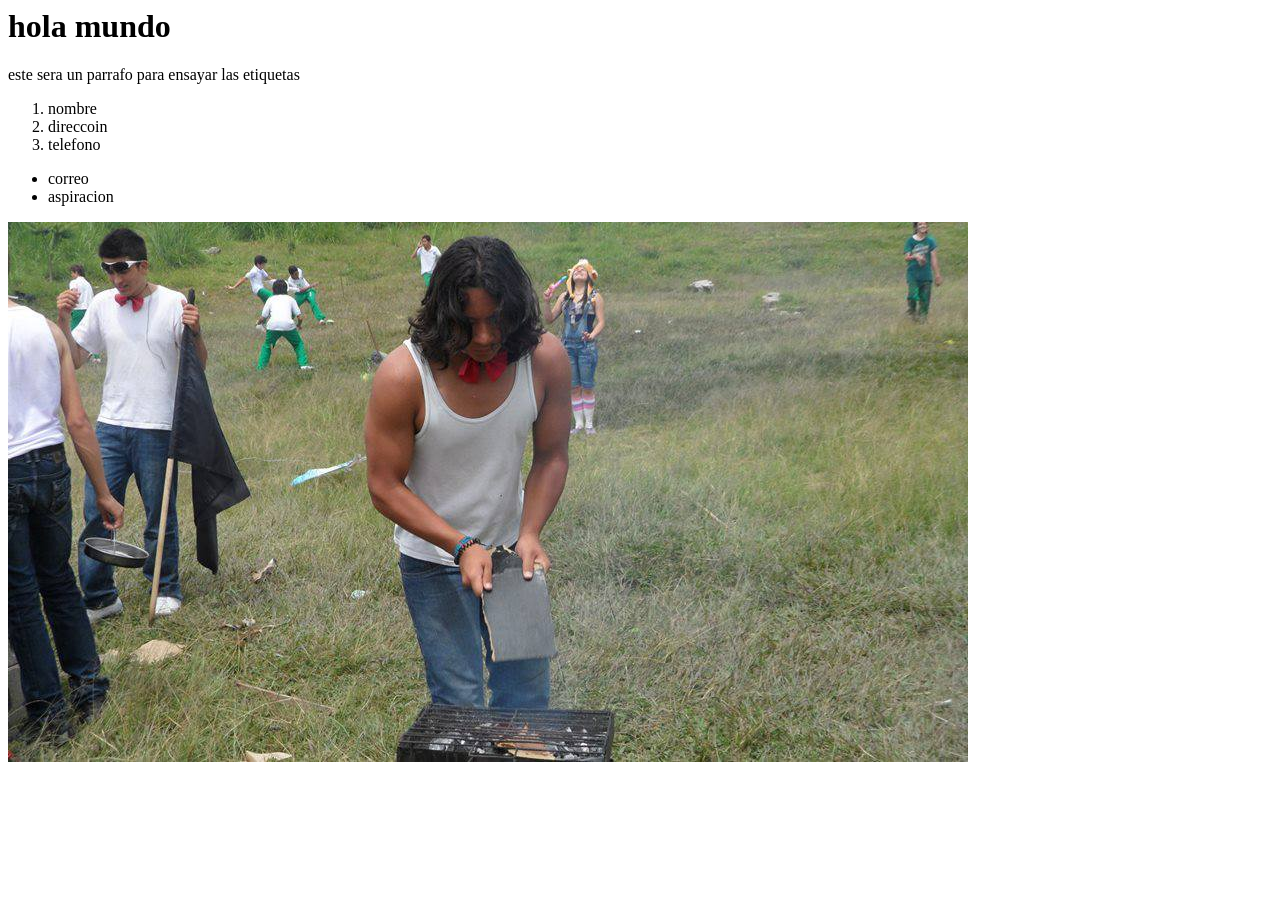
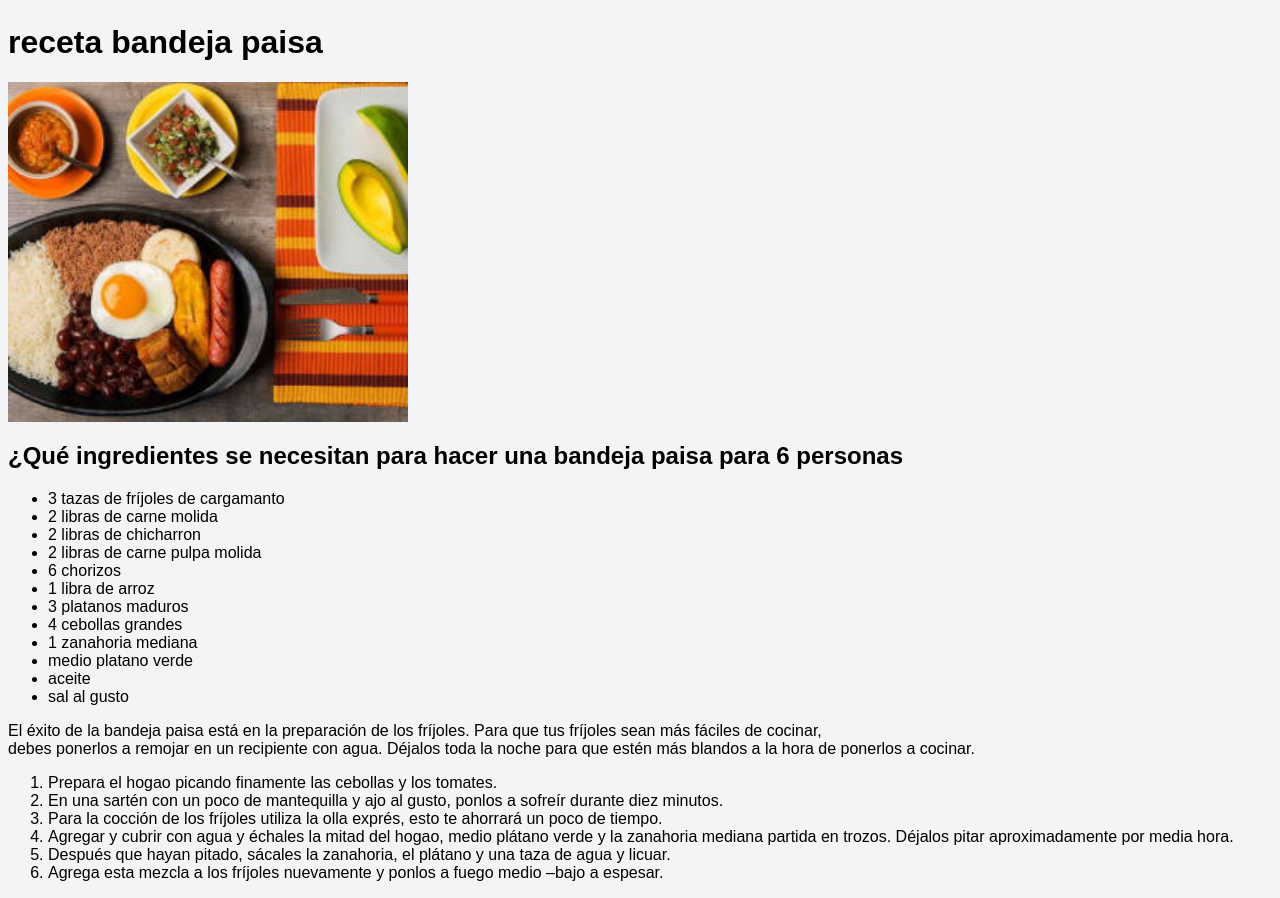
Before and after one commit to yesidga/Entrega-Modulo-1-01-Conceptos-B-sicos-Tarea-01-Ejercicio-1, a plain HTML site: page index.html in a window 1280 px wide. Before the commit the page ends 800 px from the top, so only its background shows below. Drawn offline with Linux system fonts and the light colour scheme.

Commit message:
cambios a la pagina html

```diff
--- a/index.html
+++ b/index.html
@@ -4,25 +4,61 @@
         <meta charset="UTF-8">
         <meta http-equiv="X-UA-Compatible" content="IE=edge">
         <meta name="viewport" content="width=device-width, initial-escale=1.0">
+        <style>
+            body {
+               background-color: #f3f4f5;
+               text-align: left;
+               font-family: 'arial', Courier, monospace;
+            }
+            img{
+                width: 400px;
+            }
+            h1{
+              color: black;
+              margin-top: 24px;
+            }
+
+           /* ul{
+                list-style: none;
+            }
+            li{
+              font-size: 20px;
+            }*/
+
+          </style>
         <title>academia geek</title>
 
     </head>
     <body>
-        <h1>hola mundo</h1>
-        <p>
-            este sera un parrafo para ensayar las etiquetas
-        </p>
+        <h1>receta bandeja paisa</h1>
+        <img src="images/bandeja-paisa.jpg" title="bandeja paisa">
+        <h2>¿Qué ingredientes se necesitan para hacer una bandeja paisa para 6 personas</h2>
+
+
+        <ul>
+            <li>3 tazas de fríjoles de cargamanto</li>
+            <li>2 libras de carne molida</li>
+            <li>2 libras de chicharron</li>
+            <li>2 libras de carne pulpa molida</li>
+            <li>6 chorizos</li>
+            <li>1 libra de arroz</li>
+            <li>3 platanos maduros</li>
+            <li>4 cebollas grandes</li>
+            <li>1 zanahoria mediana</li>
+            <li>medio platano verde</li>
+            <li>aceite</li>
+            <li>sal al gusto</li>
+        </ul>
+        <p>El éxito de la bandeja paisa está en la preparación de los fríjoles. Para que tus fríjoles sean más fáciles de cocinar,<br>
+            debes ponerlos a remojar en un recipiente con agua. Déjalos toda la noche para que estén más blandos a la hora de ponerlos a cocinar.</p>
         <ol>
-            <li>nombre</li>
-            <li>direccoin</li>
-            <li>telefono</li>
+            <li>Prepara el hogao picando finamente las cebollas y los tomates.</li>
+            <li>En una sartén con un poco de mantequilla y ajo al gusto, ponlos a sofreír durante diez minutos.</li>
+            <li>Para la cocción de los fríjoles utiliza la olla exprés, esto te ahorrará un poco de tiempo.</li>
+            <li> Agregar y cubrir con agua y échales la mitad del hogao, medio plátano verde y la zanahoria mediana partida en trozos. Déjalos pitar aproximadamente por media hora.</li>
+            <li>Después que hayan pitado, sácales la zanahoria, el plátano y una taza de agua y licuar. </li>
+            <li>Agrega esta mezcla a los fríjoles nuevamente y ponlos a fuego medio –bajo a espesar.</li>
         </ol>
-        <ul>
-            <li>correo</li>
-            <li>aspiracion</li>
-
-        </ul>
-        <img src="images/yo.jpg" title="este soy yo">
 
     </body>
 
```
